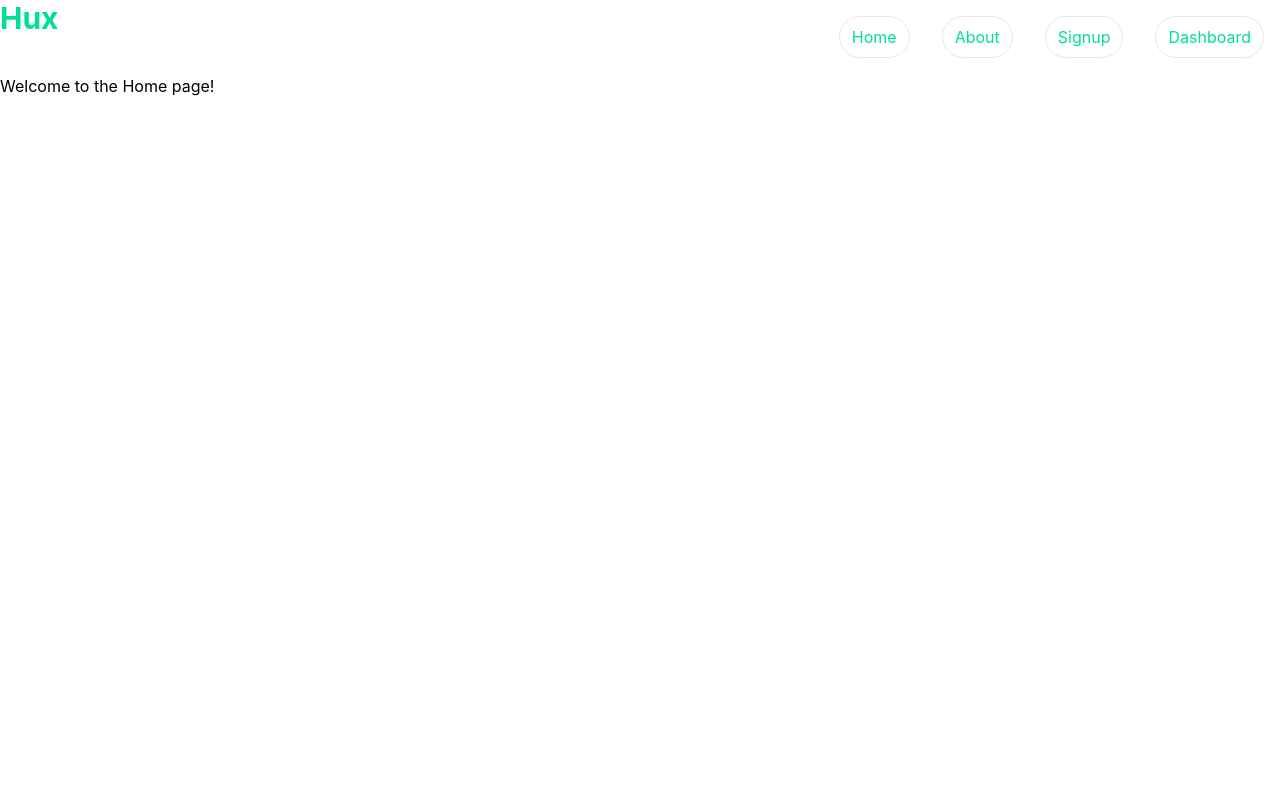
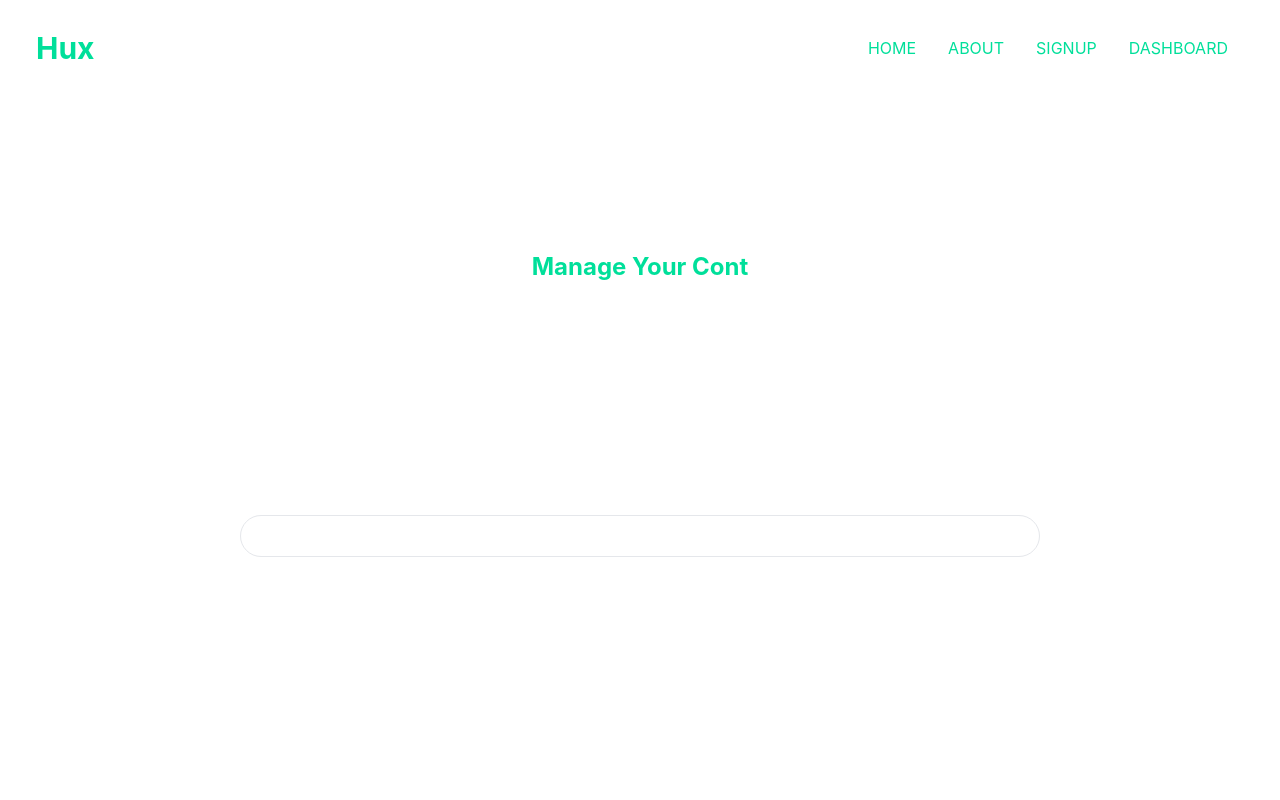
Before and after one commit to AbdulmalikAlayande/hux-assessment-frontend, a React (Vite) app: page / in a window 1280 px wide. Shown: the top 800 px of the page. Built offline with nearby package versions, Linux system fonts and the light colour scheme.

Commit message:
Added More SignupPage Features

```diff
--- a/package.json
+++ b/package.json
@@ -15,8 +15,10 @@
 		"axios": "^1.7.2",
 		"react": "^18.3.1",
 		"react-dom": "^18.3.1",
+		"react-icons": "^5.2.1",
 		"react-router": "^6.25.1",
-		"react-router-dom": "^6.25.1"
+		"react-router-dom": "^6.25.1",
+		"react-typed": "^2.0.12"
 	},
 	"devDependencies": {
 		"@types/react": "^18.3.3",
--- a/src/views/home/home.tsx
+++ b/src/views/home/home.tsx
@@ -1,13 +1,39 @@
 import React from "react";
 import Header from "./layouts/header";
+import Hero from "./layouts/hero";
+import Features from "./layouts/features";
+import Benefits from "./layouts/benefits";
+import Testimonials from "./layouts/testimonials";
+import Cta from "./layouts/cta";
 
-const Home: React.FC = () => {
+const LandingPage = () => {
 	return (
-		<div>
+		<div className="">
 			<Header title="Hux" />
-			<h1>Welcome to the Home page!</h1>
+			<Hero
+				title={"Manage Your Contacts, Streamline Your Connections!"}
+				subtitle={
+					"An intuitive contact management system designed to keep your relationships organized and your communication seamless."
+				}
+			/>
+			<Features />
+			<Benefits />
+			<Testimonials />
+			<Cta />
+
+			<div id="about" className="text-lightText2 my-8">
+				<div className="max-w-[800px] mx-auto text-center flex flex-col">
+					<h2>About Our Company</h2>
+					<p>
+						We are dedicated to creating innovative solutions that simplify and
+						enhance your daily tasks. Our contact management system is designed
+						with you in mind, combining powerful features with an intuitive
+						interface to help you stay organized and connected.
+					</p>
+				</div>
+			</div>
 		</div>
 	);
 };
 
-export default Home;
+export default LandingPage;
--- /dev/null
+++ b/src/views/home/layouts/benefits.tsx
@@ -0,0 +1,46 @@
+import React from "react";
+
+const Benefits: React.FC = () => {
+	return (
+		<div
+			id="benefits"
+			className={
+				"text-lightText2 max-w-[800px] mt-[-96px] w-full h-screen mx-auto text-center flex flex-col justify-center"
+			}
+		>
+			<h2 className="text-center">Why Choose Our Contact Management System?</h2>
+			<div className="max-w-[800px] mx-auto text-center flex flex-col">
+				<div className="benefit mt-4">
+					<h3>Boost Productivity</h3>
+					<p>
+						Save time with automated contact management and spend more time
+						building relationships.
+					</p>
+				</div>
+				<div className="benefit mt-4">
+					<h3>Improve Communication</h3>
+					<p>
+						Keep track of all interactions and communication history in one
+						place, ensuring you never miss a follow-up.
+					</p>
+				</div>
+				<div className="benefit mt-4">
+					<h3>Stay Organized</h3>
+					<p>
+						Categorize and organize your contacts with ease, ensuring you have
+						all the information you need at your fingertips.
+					</p>
+				</div>
+				<div className="benefit mt-4">
+					<h3>Seamless Integration</h3>
+					<p>
+						Integrate with your favorite tools and platforms, making contact
+						management a seamless part of your workflow.
+					</p>
+				</div>
+			</div>
+		</div>
+	);
+};
+
+export default Benefits;
--- /dev/null
+++ b/src/views/home/layouts/cta.tsx
@@ -0,0 +1,19 @@
+import React from "react";
+
+const Cta: React.FC = () => {
+	return (
+		<div id="cta" className="text-lightText2 my-8">
+			<div className="max-w-[800px] mx-auto text-center flex flex-col">
+				<h2>Ready to Transform Your Contact Management?</h2>
+				<p>
+					Join thousands of users who have streamlined their contact management
+					and improved their productivity.
+				</p>
+				<button className="btn-primary mt-4">Sign Up Now</button>
+				<button className="btn-secondary mt-4">Learn More</button>
+			</div>
+		</div>
+	);
+};
+
+export default Cta;
--- /dev/null
+++ b/src/views/home/layouts/features.tsx
@@ -0,0 +1,47 @@
+import React from "react";
+
+const Features: React.FC = () => {
+	return (
+		<div
+			id="features"
+			className={
+				"text-lightText2 max-w-[800px] mt-[-96px] w-full h-screen mx-auto text-center flex flex-col justify-center"
+			}
+		>
+			<h2 className="text-center">Features Designed for Your Convenience</h2>
+			<div className="max-w-[800px] mx-auto text-center flex flex-col">
+				<div className="feature mt-4">
+					<h3>Easy Contact Import/Export</h3>
+					<p>
+						Effortlessly import your contacts from various platforms and export
+						them whenever needed. Say goodbye to manual data entry.
+					</p>
+				</div>
+				<div className="feature mt-4">
+					<h3>Customizable Contact Fields</h3>
+					<p>
+						Tailor your contact fields to match your unique needs. Add custom
+						tags, notes, and more to keep your contacts detailed and organized.
+					</p>
+				</div>
+				<div className="feature mt-4">
+					<h3>Smart Search & Filter</h3>
+					<p>
+						Quickly find the contact you're looking for with our powerful search
+						and filter capabilities. Spend less time searching and more time
+						connecting.
+					</p>
+				</div>
+				<div className="feature mt-4">
+					<h3>Secure Data Storage</h3>
+					<p>
+						Your privacy is our priority. Our system uses advanced encryption to
+						ensure your contact data is safe and secure.
+					</p>
+				</div>
+			</div>
+		</div>
+	);
+};
+
+export default Features;
--- a/src/views/home/layouts/header.tsx
+++ b/src/views/home/layouts/header.tsx
@@ -1,49 +1,50 @@
 import React from "react";
-import ActionButton from "../../reusables/actionButton";
-import { useNavigate } from "react-router";
+import { AiOutlineClose, AiOutlineMenu } from "react-icons/ai";
 
 interface HeaderProps {
 	title: string;
 }
 
 const Header: React.FC<HeaderProps> = ({ title }) => {
-	const navigate = useNavigate();
+	const [showMenu, setShowMenu] = React.useState(false);
 
-	function navigateTo(route: string) {
-		navigate(route);
+	function handleMenuVisibility(
+		event: React.MouseEvent<HTMLDivElement, MouseEvent>
+	): void {
+		event.preventDefault();
+		setShowMenu(!showMenu);
 	}
 
 	return (
-		<div className={"flex justify-between text-lightText"}>
-			<h1 className={"w-full text-3xl font-bold text-lightText"}>
-				{title}
-			</h1>
-			<ul className={"list-none flex justify-between"}>
-				<li className={"p-4"}>
-					<ActionButton
-						label={"Home"}
-						onClick={() => navigateTo("/")}
-					/>
-				</li>
-				<li className={"p-4"}>
-					<ActionButton
-						label={"About"}
-						onClick={() => navigateTo("about")}
-					/>
-				</li>
-				<li className={"p-4"}>
-					<ActionButton
-						label="Signup"
-						onClick={() => navigateTo("signup")}
-					/>
-				</li>
-				<li className={"p-4"}>
-					<ActionButton
-						label={"Dashboard"}
-						onClick={() => navigateTo("dashboard")}
-					/>
-				</li>
+		<div
+			className={
+				"flex justify-evenly items-center h-24 max-w-[1240px] mx-auto px-4 text-lightText"
+			}
+		>
+			<h1 className={"w-full text-3xl font-bold text-lightText"}>{title}</h1>
+			<ul className={"hidden md:flex uppercase"}>
+				<li className={"p-4"}>Home</li>
+				<li className={"p-4"}>About</li>
+				<li className={"p-4"}>Signup</li>
+				<li className={"p-4"}>Dashboard</li>
 			</ul>
+			<div onClick={handleMenuVisibility} className={"block md:hidden"}>
+				{showMenu ? <AiOutlineClose size={20} /> : <AiOutlineMenu size={20} />}
+			</div>
+			<div
+				className={
+					showMenu
+						? "md:hidden fixed left-0 top-0 w-[60%] h-full border-r border-r-gray-900 ease-in-out duration-500"
+						: "fixed left-[-100%]"
+				}
+			>
+				<ul className={"pt-24 uppercase"}>
+					<li className={"p-4 border-b border-gray-100"}>Home</li>
+					<li className={"p-4 border-b border-gray-100"}>About</li>
+					<li className={"p-4 border-b border-gray-100"}>Signup</li>
+					<li className={"p-4 border-b border-gray-100"}>Dashboard</li>
+				</ul>
+			</div>
 		</div>
 	);
 };
--- /dev/null
+++ b/src/views/home/layouts/hero.tsx
@@ -0,0 +1,48 @@
+import React from "react";
+import ActionButton from "../../reusables/actionButton";
+import { useNavigate } from "react-router-dom";
+import { ReactTyped } from "react-typed";
+
+interface HeroProps {
+	title: string;
+	subtitle: string;
+}
+
+const Hero: React.FC<HeroProps> = ({ title, subtitle }) => {
+	const navigate = useNavigate();
+
+	function navigateTo(path: string): void {
+		navigate(path);
+	}
+
+	return (
+		<div id="hero" className="text-lightText2">
+			<div
+				className={
+					"max-w-[800px] mt-[-96px] w-full h-screen mx-auto text-center flex flex-col justify-center"
+				}
+			>
+				<ReactTyped
+					strings={[title]}
+					typeSpeed={20}
+					backSpeed={20}
+					loop={true}
+					showCursor={false}
+					className={
+						"md:text-2xl sm:text-3xl text-2xl text-lightText font-bold p-2"
+					}
+				/>
+				<h2 className={"md:text-4xl sm:text-5xl text-4xl font-bold md:py-6"}>
+					{subtitle}
+				</h2>
+				<ActionButton
+					label="Get Started Today"
+					onClick={() => navigateTo("/signup")}
+					className={"button-primary mt-4"}
+				/>
+			</div>
+		</div>
+	);
+};
+
+export default Hero;
--- /dev/null
+++ b/src/views/home/layouts/testimonials.tsx
@@ -0,0 +1,34 @@
+import React from "react";
+
+const Testimonials: React.FC = () => {
+	return (
+		<div id="testimonials" className="text-lightText2 my-8">
+			<h2 className="text-center">What Our Users Are Saying</h2>
+			<div className="max-w-[800px] mx-auto text-center flex flex-col">
+				<div className="testimonial mt-4">
+					<p>
+						"Since using this contact management system, our team has become
+						much more efficient. It's a game-changer!"
+					</p>
+					<p>— Jane D., Marketing Manager</p>
+				</div>
+				<div className="testimonial mt-4">
+					<p>
+						"The customizable fields and smart search have made managing my
+						contacts so much easier. Highly recommend!"
+					</p>
+					<p>— Mark S., Sales Executive</p>
+				</div>
+				<div className="testimonial mt-4">
+					<p>
+						"I love how secure and user-friendly this system is. It gives me
+						peace of mind knowing my data is protected."
+					</p>
+					<p>— Sarah W., Small Business Owner</p>
+				</div>
+			</div>
+		</div>
+	);
+};
+
+export default Testimonials;
--- a/src/views/reusables/actionButton.tsx
+++ b/src/views/reusables/actionButton.tsx
@@ -3,11 +3,16 @@ import React from "react";
 interface ActionButtonProps {
 	label: string;
 	onClick: () => void;
+	className?: string;
 }
 
-const ActionButton: React.FC<ActionButtonProps> = ({ label, onClick }) => {
+const ActionButton: React.FC<ActionButtonProps> = ({
+	label,
+	onClick,
+	className,
+}) => {
 	return (
-		<button className="action-button" onClick={onClick}>
+		<button className={className} onClick={onClick}>
 			{label}
 		</button>
 	);
--- a/tailwind.config.ts
+++ b/tailwind.config.ts
@@ -9,6 +9,14 @@ export default {
 			colors: {
 				bodyColor: "#242424",
 				lightText: "#00df9a",
+				lightText2: "white",
+				errorText: "#ff014f",
+				successText: "#00df9a",
+				buttonHoverBg: "#009688",
+				buttonActiveBg: "#00766c",
+				boxShadow: "0px 2px 4px rgba(0, 0, 0, 0.16)",
+				inputBg: "rgba(255, 255, 255, 0.08)",
+				inputBorder: "#f1f3f6",
 				buttonColor: "#00df9a",
 				boxBg: "linear-gradient(145deg, #1e2024, #23272b)",
 				designColor: "#ff014f",
```
Also changed, not shown: 1 other file (tests, documents, lock files or other folders).
